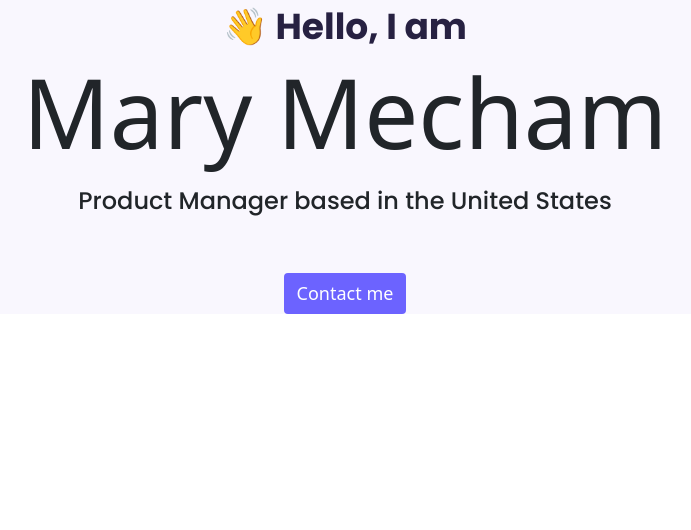
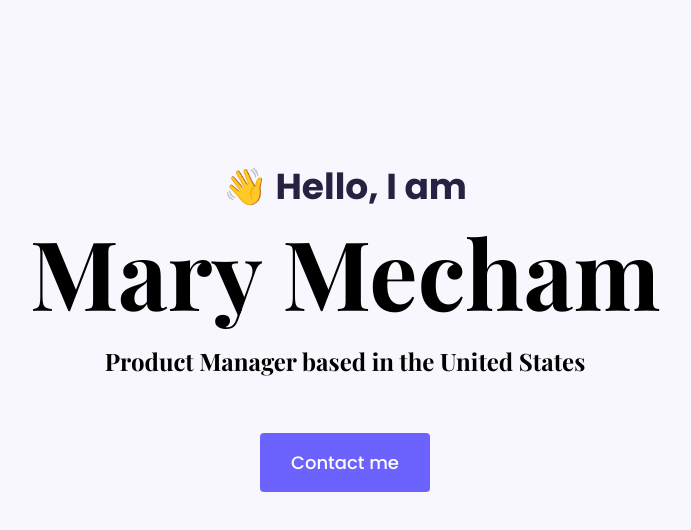
Before and after one commit to mmecham44/portfolio-project, a plain HTML site: page index.html in a window 1280 px wide. Shown: the whole page, without its empty margins (295-986 px from the left). Drawn offline with nearby package versions, Linux system fonts and the light colour scheme.

Commit message:
fixed css font-family

```diff
--- a/styles/portfolio.css
+++ b/styles/portfolio.css
@@ -1,40 +1,61 @@
 /*font-family: 'Playfair Display', serif;
 font-family: 'Poppins', sans-serif; */
+
+:root {
+  --branding-color: #6c63ff;
+  --secondary-color: #f9f7fe;
+  --heading-font-family: "Playfair Display", serif;
+  --default-font-family: "Poppins", sans-serif;
+}
+
+body {
+  font-family: var(--default-font-family);
+}
+
+h1,
+h2,
+h3,
+h4,
+h5,
+h6 {
+  color: black;
+  font-family: var(--heading-font-family);
+  font-weight: bold;
+}
 
 h1 {
   font-size: 96px;
 }
 
 p {
-  font-family: "Poppins", sans-serif;
   font-weight: normal;
 }
 
 .hero {
-  background: #f9f7fe;
+  background: var(--secondary-color);
   text-align: center;
-  padding: 160px, 20px;
+  padding: 160px 20px;
 }
 
 .hero p {
+  font-size: 36px;
   font-weight: bold;
-  font-size: 36px;
   margin: 0;
   color: #272142;
 }
 
 .hero h2 {
-  font-family: "Poppins", sans-serif;
+  font-family: var(--heading-font-family);
   font-weight: normal;
+  line-height: 2;
   font-size: 24px;
-  line-height: 2;
 }
 
 .btn-branding {
-  background: #6c63ff;
+  background: var(--branding-color);
   border-radius: 4px;
   color: white;
   font-size: 18px;
   line-height: 27px;
-  padding: 15px, 30px;
+  padding: 15px 30px;
 }
```
